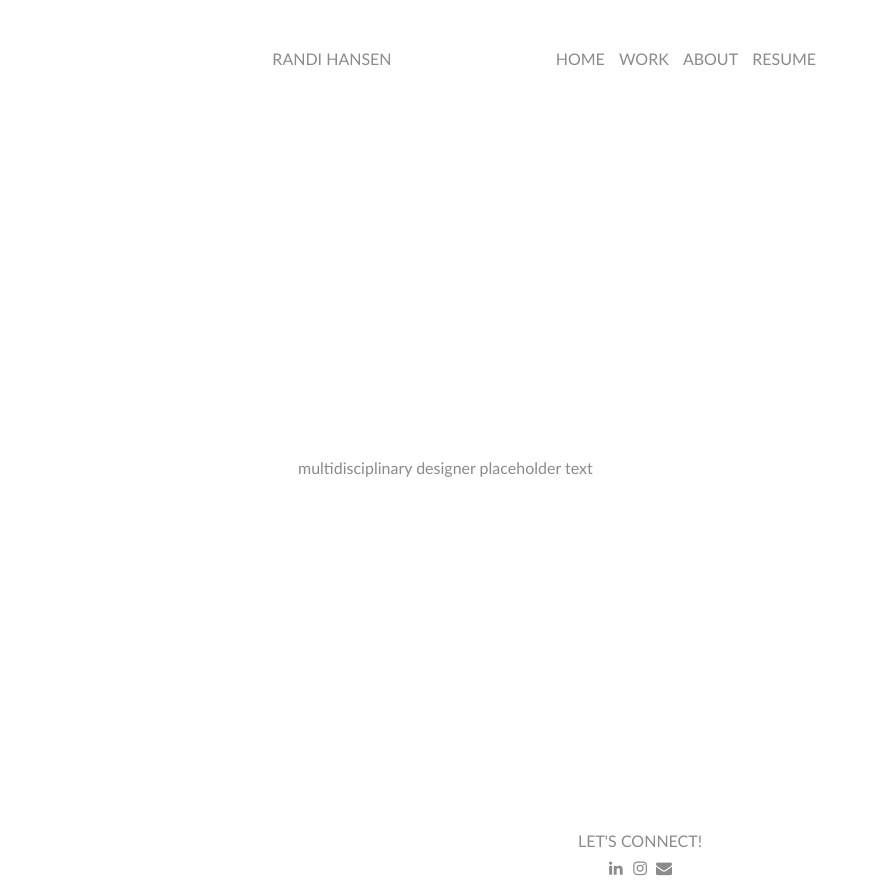
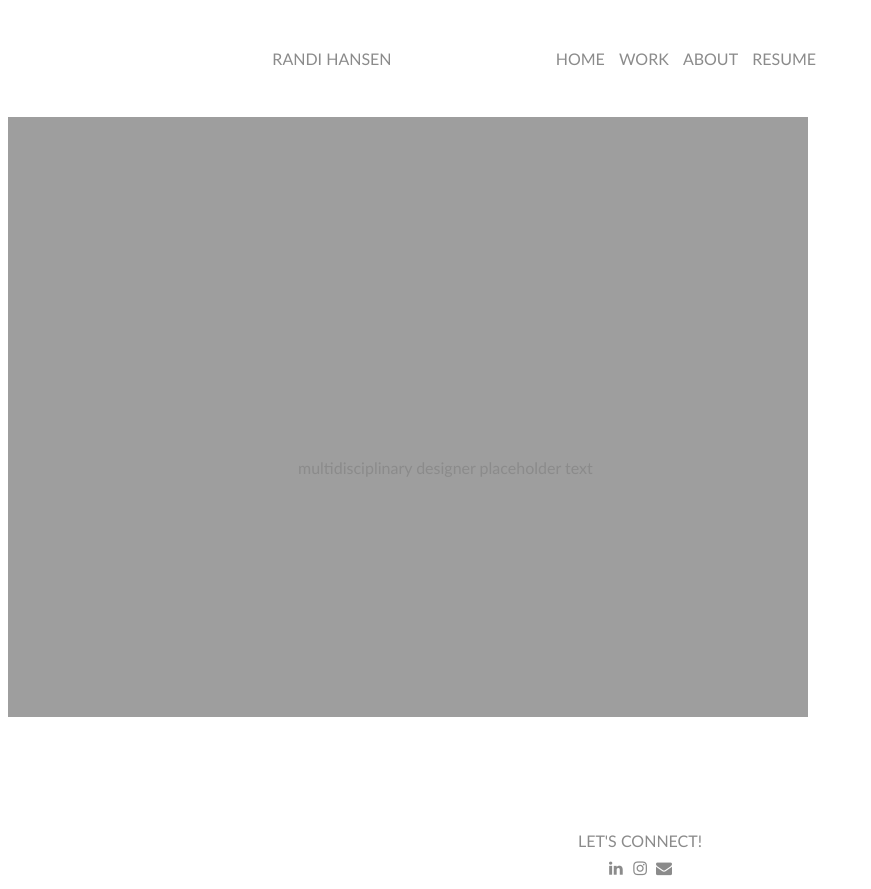
Before and after one commit to randilion/UX_UI_HW_17, a plain HTML site: page index.html in a window 1280 px wide. Shown: the whole page, without its empty margins (0-871 px from the left). Drawn offline with Linux system fonts and the light colour scheme; the site is published under a folder, as on GitHub Pages, so addresses that start at the root find nothing.

Commit message:
Update style.css
."

```diff
--- a/CSS/style.css
+++ b/CSS/style.css
@@ -21,7 +21,7 @@ li {
     padding-right:0px;
 }
 .bg {
-    background-image: url(/Images/Group-1.png);
+    background-image: url("../Images/Group-1.png");
     background-position: left;
     background-repeat: no-repeat;
     background-size: contain;
```
